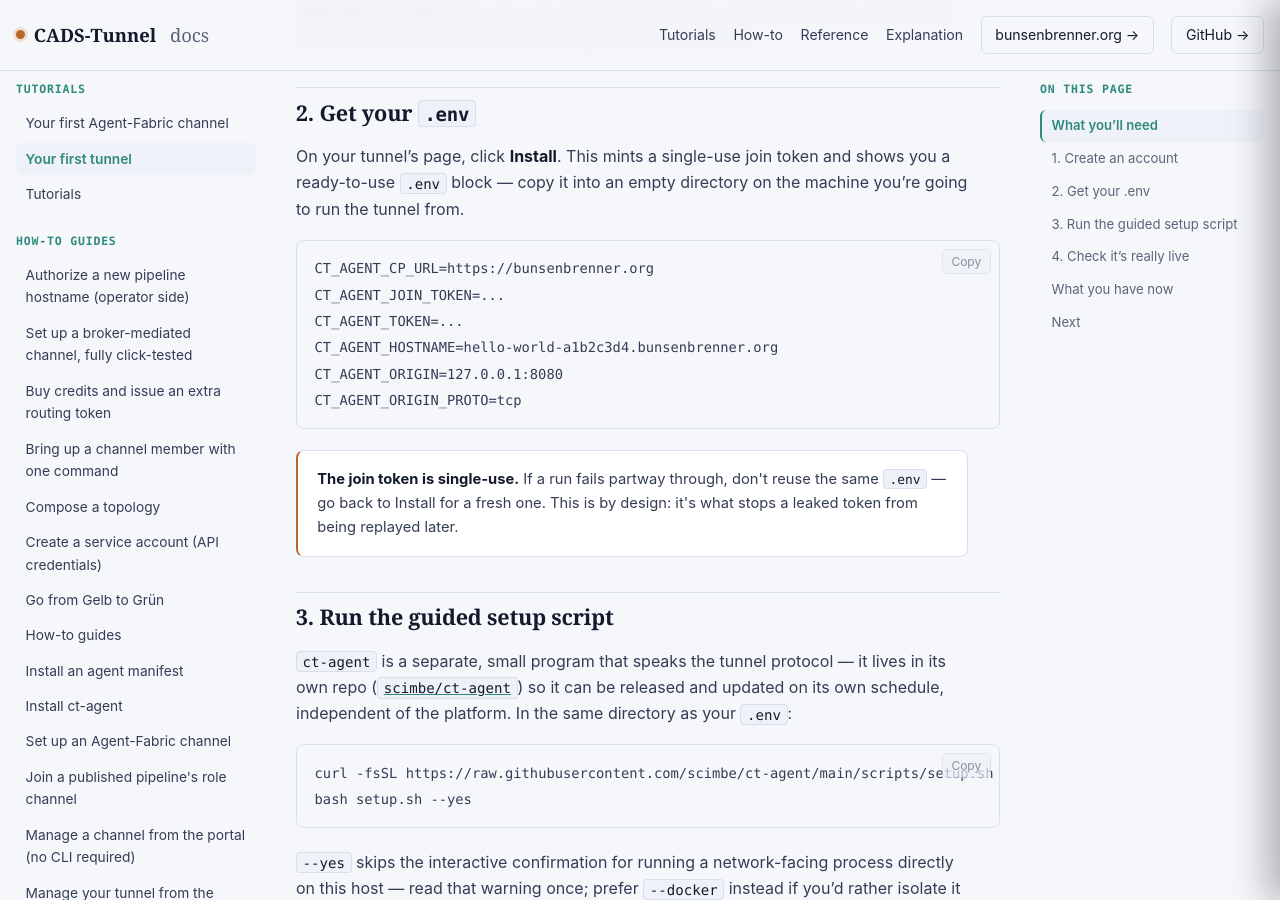
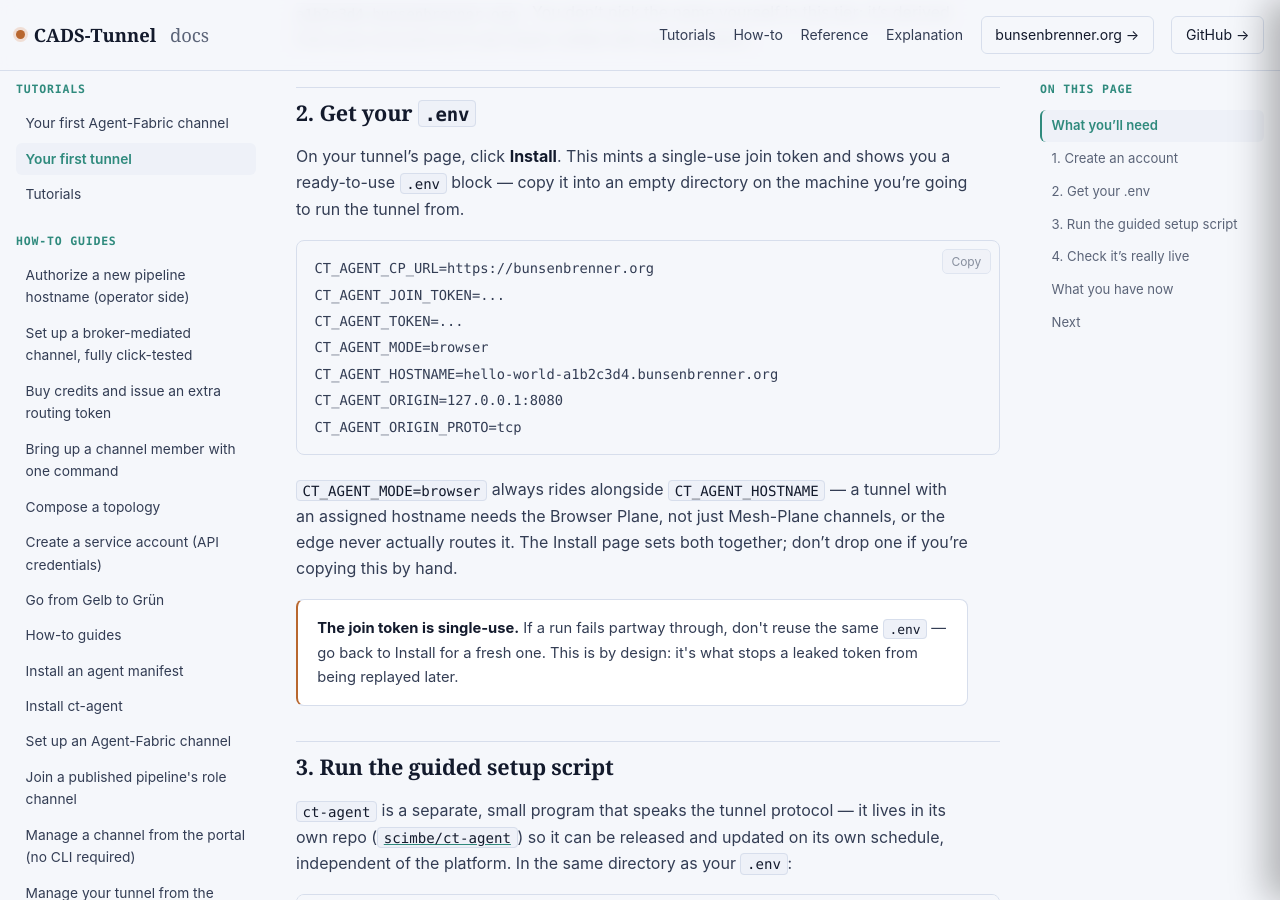
Before and after one commit to scimbe/CADS-Tunnel-docs, a Jekyll site: the page built from _tutorials/first-tunnel.md, in a window 1280 px wide and 900 px high, scrolled down 2326 px. Built offline with Jekyll 4.4.1, drawn with Linux system fonts in a browser that asks for light colours.

Commit message:
tutorial: add missing CT_AGENT_MODE=browser to the example .env (#12)
Real staleness gap, pre-dating tonight (from CADS-Tunnel#721's fix,
2026-08-30): install_page always emits CT_AGENT_MODE=browser
alongside CT_AGENT_HOSTNAME for any tunnel with an assigned hostname
(a live, test-enforced invariant -- without it the edge never
actually routes the tunnel). This tutorial's example .env showed
CT_AGENT_HOSTNAME alone, which would have confused anyone comparing
it against their own real Install-page output.


Claude-Session: https://claude.ai/code/session_01P7RcWwn9qfcZMcfYXfutF3

Co-authored-by: scimbe <becke@vps-1779cd55.vps.ovh.net>
Co-authored-by: Claude Sonnet 5 <noreply@anthropic.com>

````diff
--- a/_tutorials/first-tunnel.md
+++ b/_tutorials/first-tunnel.md
@@ -51,10 +51,15 @@ On your tunnel's page, click **Install**. This mints a single-use join token and
 CT_AGENT_CP_URL=https://bunsenbrenner.org
 CT_AGENT_JOIN_TOKEN=...
 CT_AGENT_TOKEN=...
+CT_AGENT_MODE=browser
 CT_AGENT_HOSTNAME=hello-world-a1b2c3d4.bunsenbrenner.org
 CT_AGENT_ORIGIN=127.0.0.1:8080
 CT_AGENT_ORIGIN_PROTO=tcp
 ```
+
+`CT_AGENT_MODE=browser` always rides alongside `CT_AGENT_HOSTNAME` — a tunnel with an assigned
+hostname needs the Browser Plane, not just Mesh-Plane channels, or the edge never actually routes
+it. The Install page sets both together; don't drop one if you're copying this by hand.
 
 <div class="callout warn">
 <strong>The join token is single-use.</strong> If a run fails partway through, don't reuse the same
````
